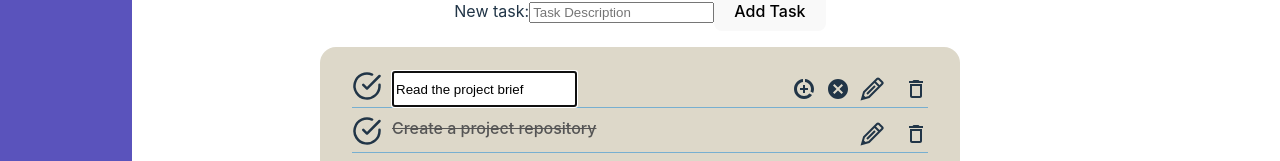
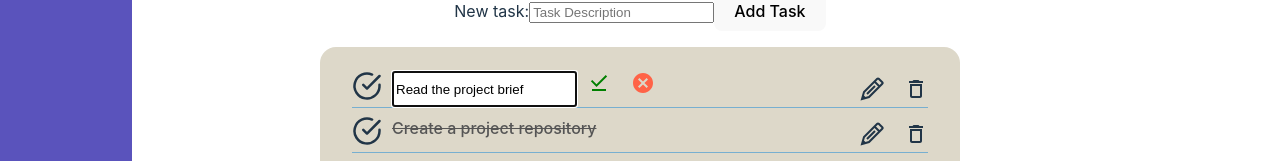
Before and after one commit to Saeideh-Bahadoran/ReactToDoApp, a React (Vite) app: page / in a window 1280 px wide. Both pictures are taken after a click on the icon 872 px from the left and 256 px from the top of the page. Shown: the part 167-328 px from the top of the page. Built offline with nearby package versions, Linux system fonts and the light colour scheme; the HTML template or start-up script is replaced by a standard one.

Commit message:
Edit Icons color update

```diff
--- a/src/Components/ListItem.jsx
+++ b/src/Components/ListItem.jsx
@@ -3,8 +3,8 @@ import { Link } from "react-router-dom";
 import { MdDeleteOutline, MdRadioButtonUnchecked } from "react-icons/md";
 import { LuCheckCircle } from "react-icons/lu";
 import { GrEdit } from "react-icons/gr";
-import { MdOutlineDataSaverOn, MdCancel } from "react-icons/md";
 
+import { MdOutlineFileDownloadDone, MdCancel } from "react-icons/md";
 const ListItem = ({ currentTask, remove }) => {
     const [editable, setEditable] = useState(false);
     const [editedTask, setEditedTask] = useState(currentTask.task);
@@ -31,21 +31,26 @@ const ListItem = ({ currentTask, remove }) => {
             <div style={{ display: 'flex', gap: "10px" }}>
                 <div>{currentTask.completed ? <LuCheckCircle size={30} /> : <MdRadioButtonUnchecked size={32} />}</div>
                 {editable ? (
+                    <>
                     <input type="text" value={editedTask} onChange={handleInputChange} autoFocus />
+                    <MdOutlineFileDownloadDone  style={{ cursor: "pointer", marginRight:"10px" , color:"green"}} size={24} onClick={handleSave} />
+                    <MdCancel style={{ cursor: "pointer", marginRight:"10px", color:"tomato" }} size={24} onClick={() => {setEditable(false)
+                         setEditedTask(currentTask.task)}} />
+                         </>
                 ) : (
                     <Link to={`/task-details/${currentTask.id}`} className={currentTask.completed ? "crossedOut" : ""}>{currentTask.task}</Link>
                 )}
             </div>
             <div className='icons'>
     <div>
-        {editable && (
+        {/* {editable && (
             <>
 
                 <MdOutlineDataSaverOn style={{ cursor: "pointer", marginRight:"10px" }} size={24} onClick={handleSave} />
                 <MdCancel style={{ cursor: "pointer", marginRight:"10px" }} size={24} onClick={() => {setEditable(false)
                      setEditedTask(currentTask.task)}} />
             </>
-        )}
+        )} */}
         <GrEdit style={{ cursor: "pointer" }} size={24} onClick={handleEdit} />
     </div>
     <div>
```
